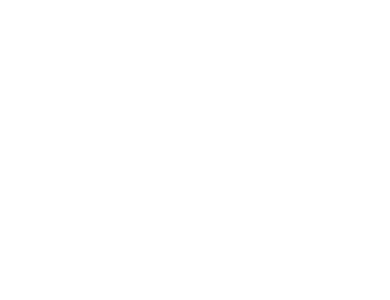
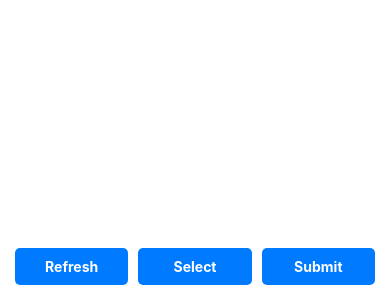
Before and after one commit to mahendra785/Hackwar2k25_notepad, a React Native app: screen / in a window 390 px wide. Shown: the part 544-844 px from the top of the page. Built offline with nearby package versions, Linux system fonts and the light colour scheme.

Commit message:
feat: refresh and submit

```diff
--- a/DrawingCanvas.tsx
+++ b/DrawingCanvas.tsx
@@ -1,23 +1,23 @@
-import React, { useState } from "react";
+import React, { useState, useRef } from "react";
 import {
   View,
   PanResponder,
   StyleSheet,
   ViewStyle,
-  PanResponderGestureState,
   GestureResponderEvent,
+  TouchableOpacity,
+  Text,
 } from "react-native";
-import Svg, { Path } from "react-native-svg";
+import Svg, { Path, Rect } from "react-native-svg";
+import { captureRef } from "react-native-view-shot";
+import RNFS from "react-native-fs";
+
+import FileViewer from "react-native-file-viewer";
 
 interface DrawingCanvasProps {
   style?: ViewStyle;
   strokeColor?: string;
   strokeWidth?: number;
-}
-
-interface Point {
-  x: number;
-  y: number;
 }
 
 const DrawingCanvas: React.FC<DrawingCanvasProps> = ({
@@ -27,27 +27,54 @@
 }) => {
   const [paths, setPaths] = useState<string[]>([]);
   const [currentPath, setCurrentPath] = useState<string>("");
+  const [isSelecting, setIsSelecting] = useState(false);
+  const [selectionBox, setSelectionBox] = useState({
+    startX: 0,
+    startY: 0,
+    width: 0,
+    height: 0,
+  });
+
+  const canvasRef = useRef<View>(null);
 
   const panResponder = PanResponder.create({
     onStartShouldSetPanResponder: () => true,
     onMoveShouldSetPanResponder: () => true,
 
     onPanResponderGrant: (event: GestureResponderEvent) => {
+      if (!isSelecting) {
         const { locationX, locationY } = event.nativeEvent;
         setCurrentPath(`M ${locationX} ${locationY}`);
+      } else {
+        const { locationX, locationY } = event.nativeEvent;
+        setSelectionBox({
+          startX: locationX,
+          startY: locationY,
+          width: 0,
+          height: 0,
+        });
+      }
     },
 
-    onPanResponderMove: (
-      event: GestureResponderEvent,
-      gestureState: PanResponderGestureState
-    ) => {
+    onPanResponderMove: (event: GestureResponderEvent) => {
+      if (!isSelecting) {
         const { locationX, locationY } = event.nativeEvent;
         setCurrentPath((prevPath) => `${prevPath} L ${locationX} ${locationY}`);
+      } else {
+        const { locationX, locationY } = event.nativeEvent;
+        setSelectionBox((prevBox) => ({
+          ...prevBox,
+          width: locationX - prevBox.startX,
+          height: locationY - prevBox.startY,
+        }));
+      }
     },
 
     onPanResponderRelease: () => {
+      if (!isSelecting) {
         setPaths((prevPaths) => [...prevPaths, currentPath]);
         setCurrentPath("");
+      }
     },
   });
 
@@ -56,8 +83,40 @@
     setCurrentPath("");
   };
 
+  const handleExport = async () => {
+    try {
+      // Capture the canvas content
+      const uri = await captureRef(canvasRef, {
+        format: "png",
+        quality: 1,
+      });
+
+      // Define the path for the Downloads folder
+      const downloadsPath = `${RNFS.DownloadDirectoryPath}/drawing.png`;
+
+      // Save the file to the Downloads folder
+      await RNFS.copyFile(uri, downloadsPath);
+      console.log("Image saved to Downloads:", downloadsPath);
+
+      // Open the file immediately
+      await FileViewer.open(downloadsPath);
+      console.log("Image opened successfully!");
+    } catch (error) {
+      console.error("Failed to export and open image:", error);
+    }
+  };
+
+  const handleSelect = () => {
+    setIsSelecting(true);
+  };
+
   return (
-    <View style={[styles.container, style]} {...panResponder.panHandlers}>
+    <View style={[styles.container, style]}>
+      <View
+        style={styles.drawingArea}
+        ref={canvasRef}
+        {...panResponder.panHandlers}
+      >
         <Svg style={StyleSheet.absoluteFill}>
           {paths.map((path, index) => (
             <Path
@@ -76,7 +135,30 @@
               fill="none"
             />
           ) : null}
+          {isSelecting && (
+            <Rect
+              x={selectionBox.startX}
+              y={selectionBox.startY}
+              width={selectionBox.width}
+              height={selectionBox.height}
+              fill="rgba(0, 0, 255, 0.3)"
+              stroke="blue"
+              strokeWidth={1}
+            />
+          )}
         </Svg>
+      </View>
+      <View style={styles.buttonContainer}>
+        <TouchableOpacity style={styles.button} onPress={handleClear}>
+          <Text style={styles.buttonText}>Refresh</Text>
+        </TouchableOpacity>
+        <TouchableOpacity style={styles.button} onPress={handleSelect}>
+          <Text style={styles.buttonText}>Select</Text>
+        </TouchableOpacity>
+        <TouchableOpacity style={styles.button} onPress={handleExport}>
+          <Text style={styles.buttonText}>Submit</Text>
+        </TouchableOpacity>
+      </View>
     </View>
   );
 };
@@ -86,6 +168,26 @@
     flex: 1,
     backgroundColor: "white",
   },
+  buttonContainer: {
+    flexDirection: "row",
+    justifyContent: "space-around",
+    padding: 10,
+  },
+  button: {
+    backgroundColor: "#007BFF",
+    padding: 10,
+    borderRadius: 5,
+    flex: 1,
+    margin: 5,
+  },
+  buttonText: {
+    color: "white",
+    fontWeight: "bold",
+    textAlign: "center",
+  },
+  drawingArea: {
+    flex: 1,
+  },
 });
 
 export default DrawingCanvas;
--- a/package.json
+++ b/package.json
@@ -13,7 +13,11 @@
     "expo-status-bar": "~2.0.1",
     "react": "18.3.1",
     "react-native": "0.76.6",
-    "react-native-svg": "15.8.0"
+    "react-native-file-viewer": "^2.1.5",
+    "react-native-fs": "^2.20.0",
+    "react-native-permissions": "^5.2.4",
+    "react-native-svg": "15.8.0",
+    "react-native-view-shot": "^4.0.3"
   },
   "devDependencies": {
     "@babel/core": "^7.25.2",
```
Also changed, not shown: 1 other file (tests, documents, lock files or other folders). Lines whose indentation alone changed are shown as unchanged.
